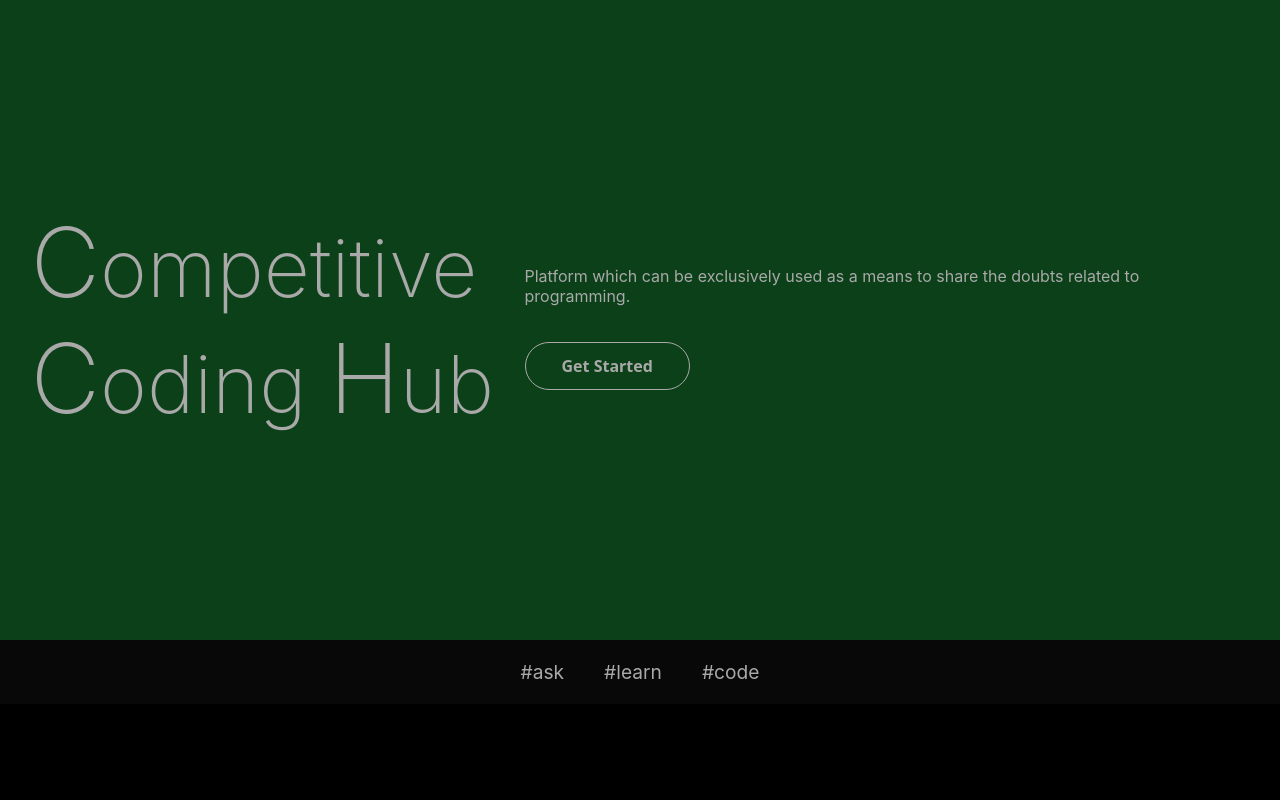
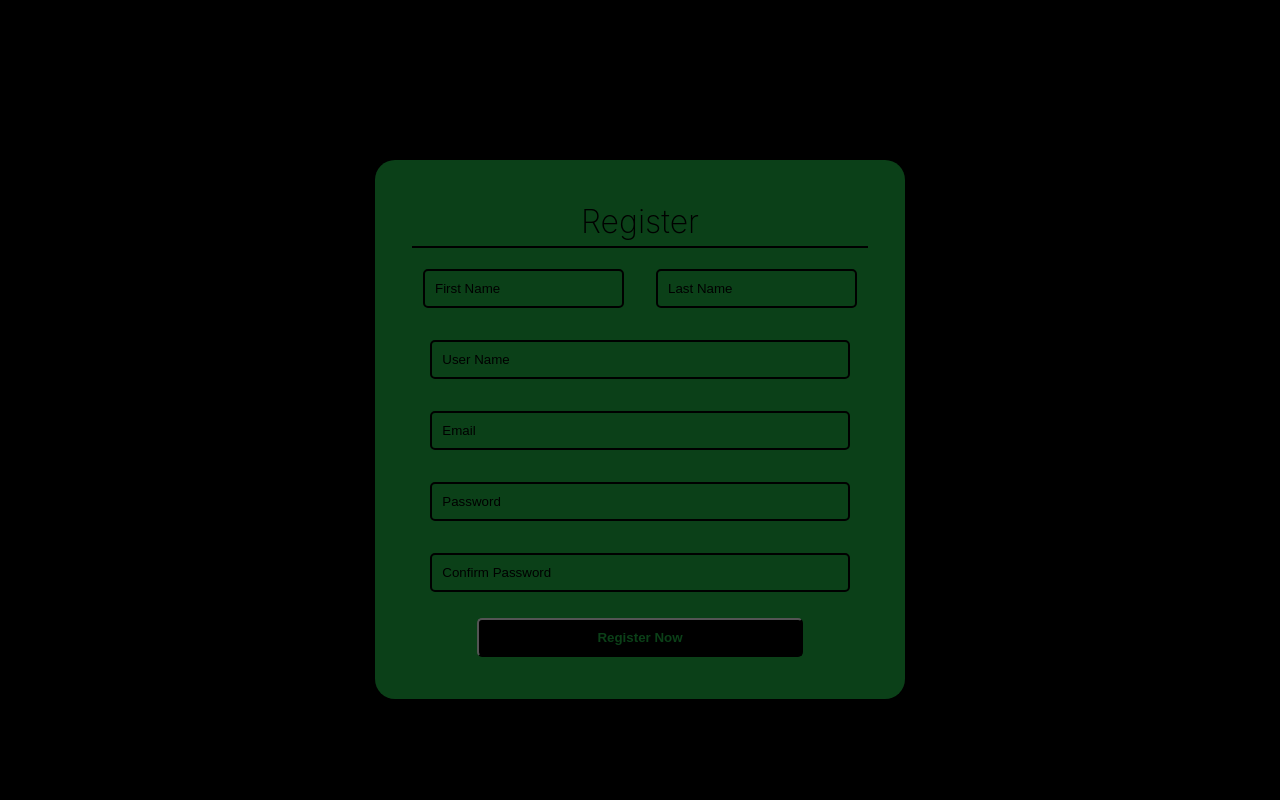
Before and after one commit to vennu-venu/competitive-coding-hub, a React (Create React App) app: page / in a window 1280 px wide. Shown: the top 800 px of the page. Built offline with nearby package versions, Linux system fonts and the light colour scheme.

Commit message:
register

```diff
--- a/src/App.js
+++ b/src/App.js
@@ -1,10 +1,10 @@
 import "./App.css";
-import Start from "./components/start";
+import Register from "./components/register";
 
 function App() {
   return (
     <div>
-      <Start/>
+      <Register/>
     </div>
   );
 }
--- /dev/null
+++ b/src/components/register.js
@@ -0,0 +1,102 @@
+import React, { useState } from "react";
+import "../styles/register.css";
+
+function Start() {
+  const [user, setUser] = useState({
+    first_name: "",
+    last_name: "",
+    username: "",
+    email: "",
+    password: "",
+    cpassword: "",
+  });
+  let name, value;
+
+  const handleInput = (e) => {
+    name = e.target.name;
+    value = e.target.value;
+    setUser({ ...user, [name]: value });
+  };
+
+
+  const handleSubmit = (e) => {
+    e.preventDefault();
+    console.log(user);
+  };
+  return (
+    <div className="body-componant">
+      <form onSubmit={handleSubmit}>
+        <p className="title">Register</p>
+        <input
+          type="text"
+          name="first_name"
+          pattern="[A-Za-z]{3,}"
+          title="Three or more characters"
+          value={user.first_name}
+          onChange={handleInput}
+          placeholder="First Name"
+          required
+        />
+        <input
+          type="text"
+          name="last_name"
+          pattern="[A-Za-z]{3,}"
+          title="Three or more characters"
+          value={user.last_name}
+          onChange={handleInput}
+          placeholder="Last Name"
+          required
+        />
+        <br />
+        <input
+          className="fullwidth"
+          type="text"
+          name="username"
+          pattern=".{8,}"
+          title="Eight or more characters"
+          value={user.username}
+          onChange={handleInput}
+          placeholder="User Name"
+          required
+        />
+        <br />
+        <input
+          className="fullwidth"
+          type="email"
+          name="email"
+          value={user.email}
+          onChange={handleInput}
+          placeholder="Email"
+          required
+        />
+        <br />
+        <input
+          className="fullwidth"
+          type="password"
+          name="password"
+          pattern="(?=.*\d)(?=.*[a-z])(?=.*[A-Z]).{8,}"
+          title="Must contain at least one  number and one uppercase and lowercase letter, and at least 8 or more characters"
+          value={user.password}
+          onChange={handleInput}
+          placeholder="Password"
+          required
+        />
+        <br />
+        <input
+          className="fullwidth"
+          type="password"
+          name="cpassword"
+          pattern="(?=.*\d)(?=.*[a-z])(?=.*[A-Z]).{8,}"
+          value={user.cpassword}
+          onChange={handleInput}
+          placeholder="Confirm Password"
+          required
+        />
+        <br />
+        <button type="submit">Register Now</button>
+      </form>
+    </div>
+  );
+}
+
+export default Start;
--- /dev/null
+++ b/src/styles/register.css
@@ -0,0 +1,61 @@
+.body-componant {
+  display: flex;
+  align-items: center;
+  justify-content: center;
+}
+.title {
+  display: flex;
+  justify-content: center;
+  align-items: center;
+  font-size: 2rem;
+  border-bottom: 2px solid black;
+  font-weight: 200;
+  padding: 5px;
+  margin: 5px;
+  color: black;
+}
+form {
+  text-align: center;
+  padding: 2rem;
+  margin: 10rem;
+  background-color: #0b4018;
+  border-radius: 20px;
+}
+::placeholder {
+  color: black;
+  opacity: 1;
+}
+input {
+  padding: 10px;
+  margin: 1rem;
+  background-color: #0b4018;
+  box-sizing: border-box;
+  color: black;
+  border-radius: 5px;
+  border: 2px solid black;
+  -webkit-transition: 0.5s;
+  transition: 0.5s;
+  outline: none;
+}
+.fullwidth {
+  width: 90%;
+}
+input:focus {
+  border: 3px solid black;
+}
+button {
+  width: 70%;
+  cursor: pointer;
+  border-radius: 5px;
+  font-weight: bold;
+  background-color: black;
+  color: #0b4018;
+  padding: 10px;
+  margin: 10px;
+}
+button:hover {
+  font-weight: bold;
+  box-shadow: 2px 2px 8px black;
+  transition-duration: 0.25s;
+  transform: scale(1.1);
+}
--- a/src/styles/start.css
+++ b/src/styles/start.css
@@ -109,7 +109,7 @@
   .o-idea:hover {
     font-weight: bold;
     transition-duration: 0.2s;
-    color:red;
+    color:white;
   }
   .e-idea:hover {
     font-weight: bold;
```
